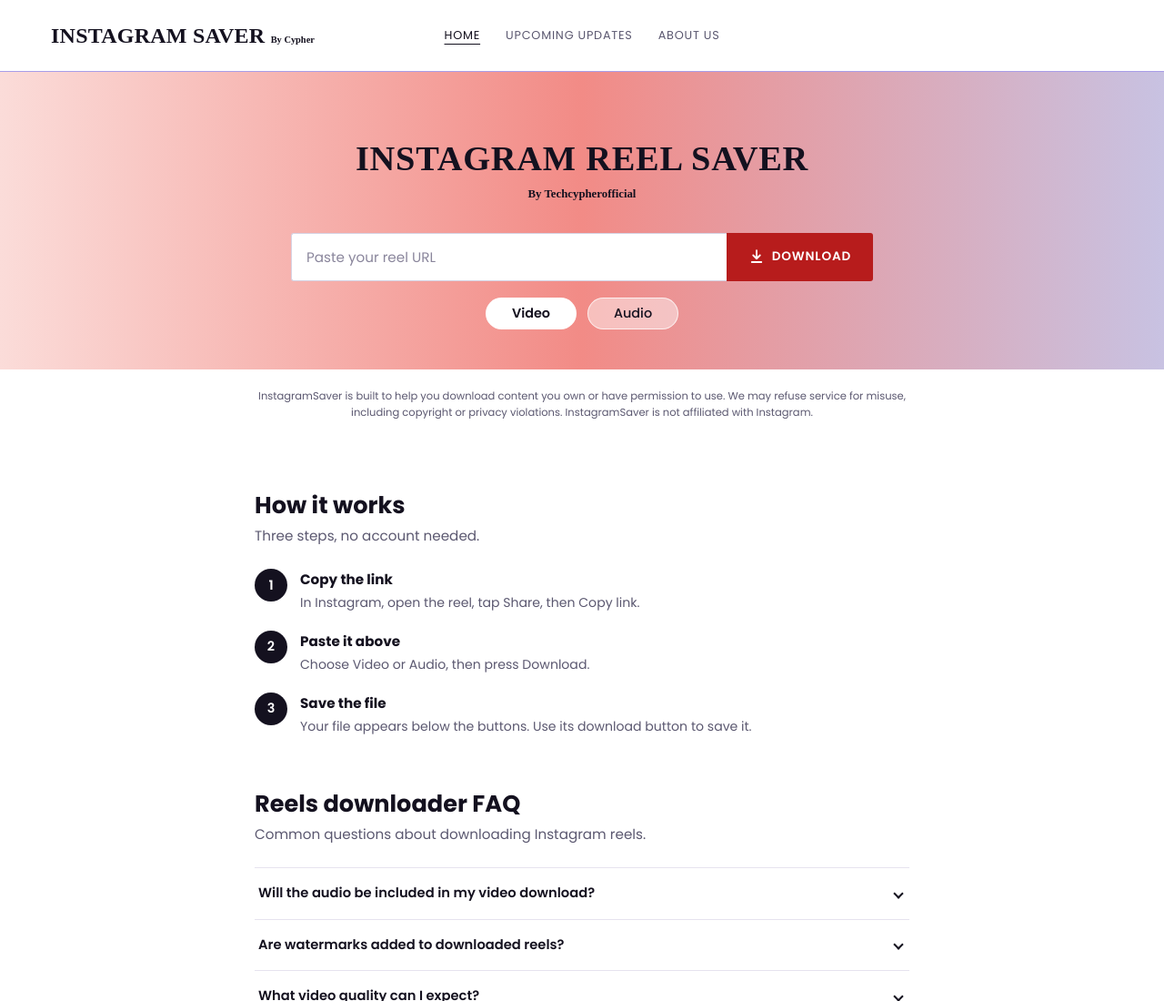
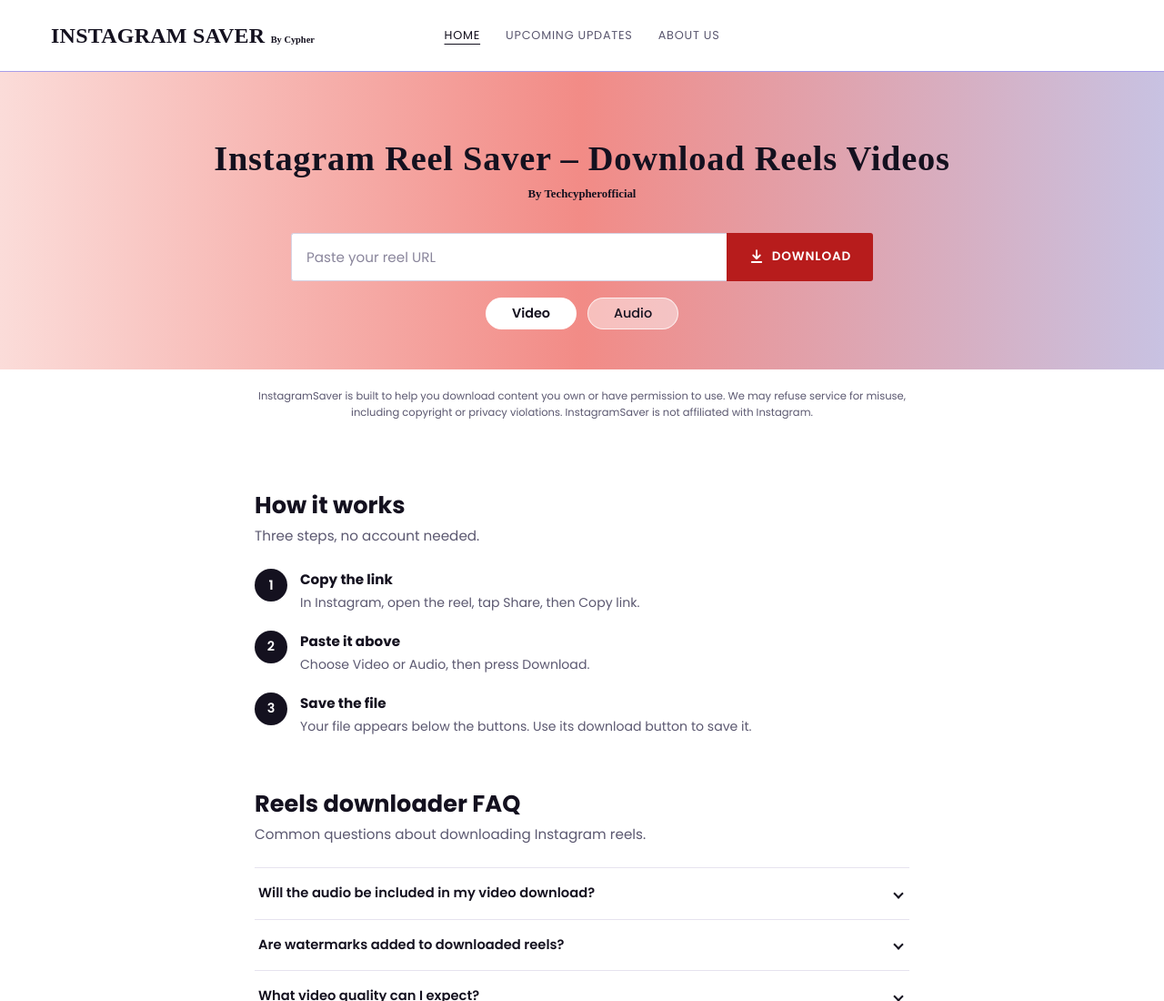
Before and after one commit to cyphermodx/instagramsaver, a plain HTML site: page index.html in a window 1280 px wide. Shown: the top 1100 px of the page at 91% size. Drawn offline with Linux system fonts and the light colour scheme.

Commit message:
Update index.html

```diff
--- a/index.html
+++ b/index.html
@@ -4,8 +4,9 @@
   <meta name="google-site-verification" content="kC2HKuC-DLWvuDp8GVmIfzFWY_JKOBkTuTOyEQKfMyM" />
 <meta charset="utf-8">
 <meta name="viewport" content="width=device-width, initial-scale=1">
-<title>Instagram Reel Saver – save reels as video or audio</title>
-<meta name="description" content="Paste an Instagram reel link and save it as video or audio. Built for content you own or have permission to use.">
+<title>Instagram Reel Saver – Download Reels as MP4 & MP3</title>
+  <meta name="description" content="Download Instagram Reels videos in HD MP4 or extract audio in MP3. Fast, free and easy-to-use Instagram Reel Saver.Built for content you own or have permission to use">
+  <link rel="canonical" href="https://instagramsaver.techcypher.workers.dev/">
 <link rel="icon" href="favicon.svg" type="image/svg+xml">
 <link rel="preconnect" href="https://fonts.googleapis.com">
 <link rel="preconnect" href="https://fonts.gstatic.com" crossorigin>
@@ -25,7 +26,7 @@
 
 <main>
   <section class="hero" id="top">
-    <h1 id="page-title">INSTAGRAM REEL SAVER</h1>
+   <h1>Instagram Reel Saver – Download Reels Videos</h1>
     <p class="byline">By Techcypherofficial</p>
 
     <form id="saver-form" class="saver" novalidate>
```
